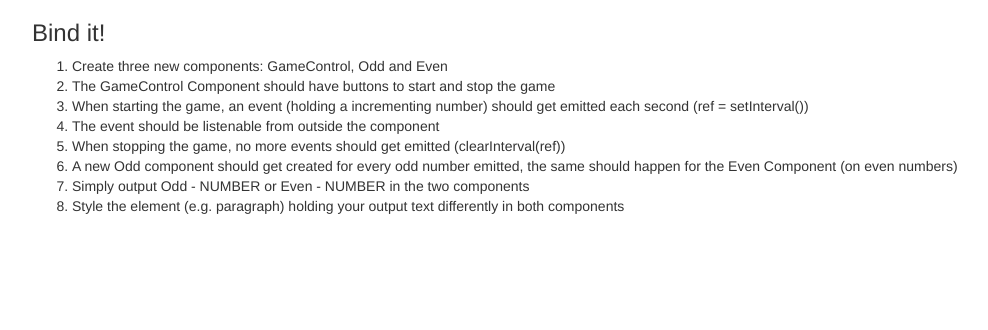
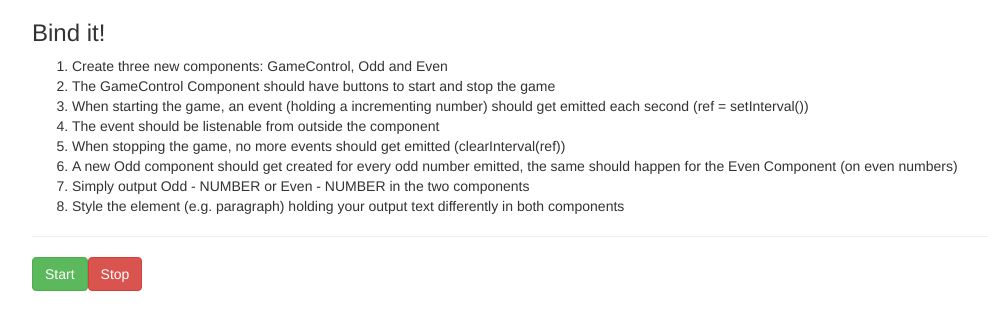
Before and after one commit to temisrei/cmp-databinding-assignment-start, an Angular app: page / in a window 1280 px wide. Shown: the top 330 px of the page, without its empty margins (38-1026 px from the left). Built offline with nearby package versions, Linux system fonts and the light colour scheme.

Commit message:
The GameControl Component should have buttons to start and stop the game

```diff
--- a/src/app/app.component.html
+++ b/src/app/app.component.html
@@ -12,6 +12,8 @@
         <li>Simply output Odd - NUMBER or Even - NUMBER in the two components</li>
         <li>Style the element (e.g. paragraph) holding your output text differently in both components</li>
       </ol>
+      <hr>
+      <app-game-control></app-game-control>
     </div>
   </div>
 </div>
--- a/src/app/game-control/game-control.component.html
+++ b/src/app/game-control/game-control.component.html
@@ -1,3 +1,2 @@
-<p>
-  game-control works!
-</p>
+<button class="btn btn-success">Start</button>
+<button class="btn btn-danger">Stop</button>
```
